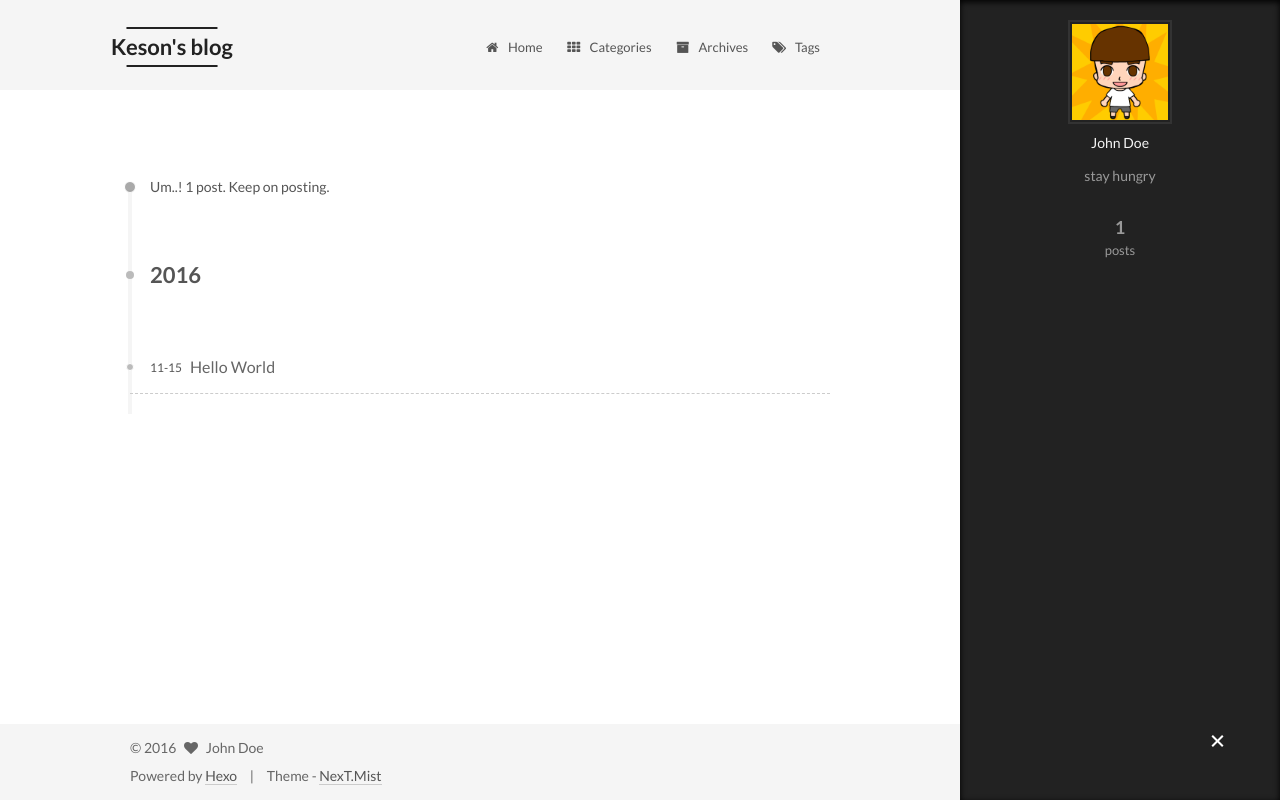
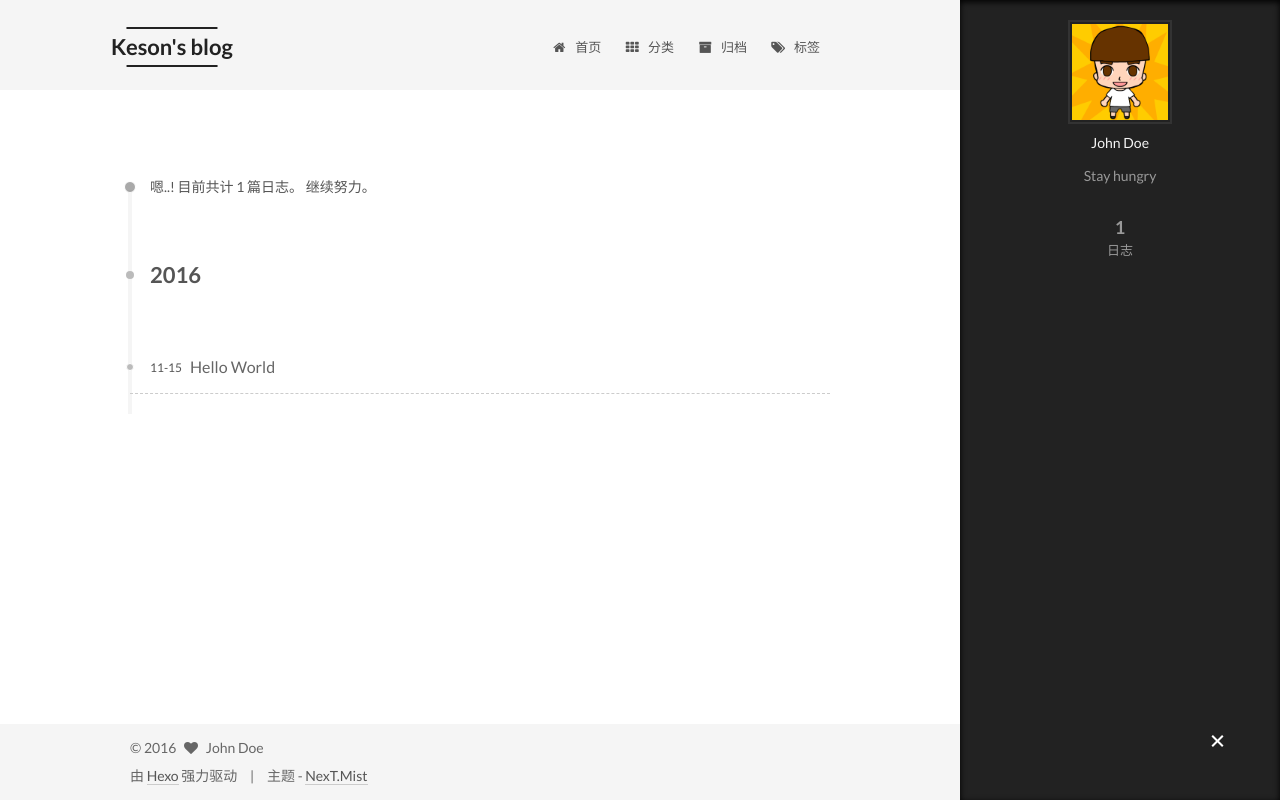
Before and after one commit to Satisfie/Satisfie.github.io, a plain HTML site: page archives/2016/11/index.html in a window 1280 px wide. Both pictures are taken after a click on the element 1217 px from the left and 742 px from the top of the page. Drawn offline with Linux system fonts and the light colour scheme.

Commit message:
Site updated: 2016-12-01 21:54:26

```diff
--- a/archives/2016/11/index.html
+++ b/archives/2016/11/index.html
@@ -5,7 +5,7 @@
 
 
 
-<html class="theme-next mist use-motion" lang="">
+<html class="theme-next mist use-motion" lang="zh-Hans">
 <head>
   <meta charset="UTF-8"/>
 <meta http-equiv="X-UA-Compatible" content="IE=edge" />
@@ -84,15 +84,15 @@
 
 
 
-<meta name="description" content="stay hungry">
+<meta name="description" content="Stay hungry">
 <meta property="og:type" content="website">
 <meta property="og:title" content="Keson's blog">
 <meta property="og:url" content="http://yoursite.com/archives/2016/11/index.html">
 <meta property="og:site_name" content="Keson's blog">
-<meta property="og:description" content="stay hungry">
+<meta property="og:description" content="Stay hungry">
 <meta name="twitter:card" content="summary">
 <meta name="twitter:title" content="Keson's blog">
-<meta name="twitter:description" content="stay hungry">
+<meta name="twitter:description" content="Stay hungry">
 
 
 
@@ -106,7 +106,7 @@
     motion: true,
     duoshuo: {
       userId: '0',
-      author: 'Author'
+      author: '博主'
     },
     algolia: {
       applicationID: '',
@@ -126,10 +126,10 @@
 
 
 
-  <title> Archive | Keson's blog </title>
+  <title> 归档 | Keson's blog </title>
 </head>
 
-<body itemscope itemtype="http://schema.org/WebPage" lang="">
+<body itemscope itemtype="http://schema.org/WebPage" lang="zh-Hans">
 
 
 
@@ -184,7 +184,7 @@
 
               <i class="menu-item-icon fa fa-fw fa-home"></i> <br />
 
-            Home
+            首页
           </a>
         </li>
 
@@ -194,7 +194,7 @@
 
               <i class="menu-item-icon fa fa-fw fa-th"></i> <br />
 
-            Categories
+            分类
           </a>
         </li>
 
@@ -204,7 +204,7 @@
 
               <i class="menu-item-icon fa fa-fw fa-archive"></i> <br />
 
-            Archives
+            归档
           </a>
         </li>
 
@@ -214,7 +214,7 @@
 
               <i class="menu-item-icon fa fa-fw fa-tags"></i> <br />
 
-            Tags
+            标签
           </a>
         </li>
 
@@ -246,7 +246,7 @@
 
 
 
-      Um..! 1 post. Keep on posting.
+      嗯..! 目前共计 1 篇日志。 继续努力。
     </span>
 
 
@@ -330,13 +330,13 @@
                src="/images/avatar.png"
                alt="John Doe" />
           <p class="site-author-name" itemprop="name">John Doe</p>
-          <p class="site-description motion-element" itemprop="description">stay hungry</p>
+          <p class="site-description motion-element" itemprop="description">Stay hungry</p>
         </div>
         <nav class="site-state motion-element">
           <div class="site-state-item site-state-posts">
             <a href="/archives">
               <span class="site-state-item-count">1</span>
-              <span class="site-state-item-name">posts</span>
+              <span class="site-state-item-name">日志</span>
             </a>
           </div>
 
@@ -387,11 +387,11 @@
 
 
 <div class="powered-by">
-  Powered by <a class="theme-link" href="https://hexo.io">Hexo</a>
+  由 <a class="theme-link" href="https://hexo.io">Hexo</a> 强力驱动
 </div>
 
 <div class="theme-info">
-  Theme -
+  主题 -
   <a class="theme-link" href="https://github.com/iissnan/hexo-theme-next">
     NexT.Mist
   </a>
--- a/css/main.css
+++ b/css/main.css
@@ -1678,7 +1678,7 @@ pre .javascript .function {
   width: 4px;
   height: 4px;
   border-radius: 50%;
-  background: #fff430;
+  background: #037805;
 }
 .links-of-blogroll {
   font-size: 13px;
```
Also changed, not shown: 2016/11/15/hello-world/index.html (+14 -14 lines), archives/2016/index.html (+16 -16 lines), archives/index.html (+16 -16 lines), categories/index.html (+11 -11 lines), images/index.html (+14 -14 lines), index.html (+15 -15 lines), tags/index.html (+11 -11 lines).
